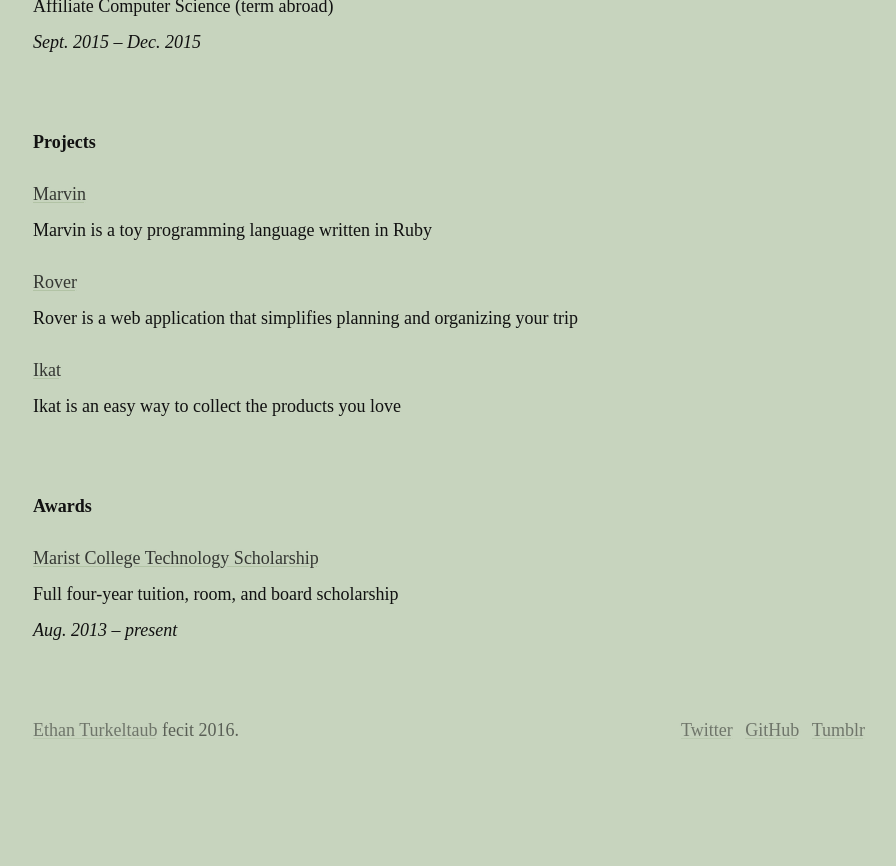
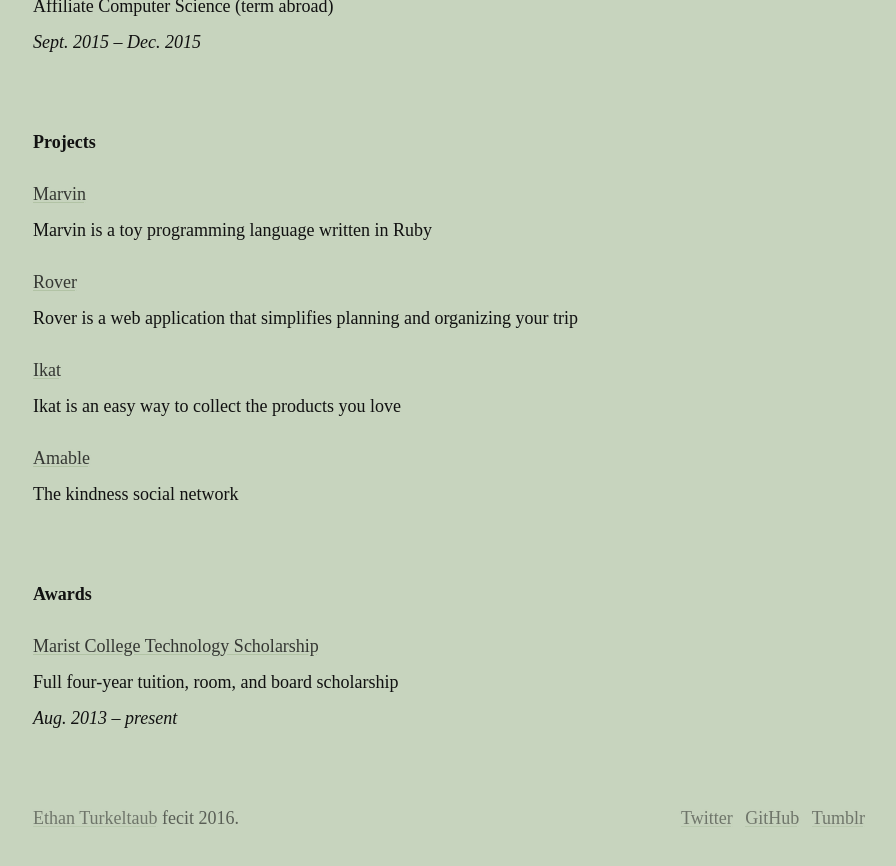
Before and after one commit to ethnt/ethnt.me, a Jekyll site: the page built from information.markdown, in a window 1280 px wide and 900 px high, scrolled down 1412 px. Shown: the top 866 px of the window, without its empty margins (95-991 px from the left). Built offline with Jekyll 4.4.1, drawn with Linux system fonts in a browser that asks for light colours; before the commit the page ends 2224 px from its top, so only the background shows below that.

Commit message:
Updated Information

```diff
--- a/information.markdown
+++ b/information.markdown
@@ -44,6 +44,9 @@ blocks:
   - title: Ikat
     link: https://github.com/bienstudio/ikat
     description: Ikat is an easy way to collect the products you love
+  - title: Amable
+    link: https://github.com/notfreshmen/amable
+    description: The kindness social network
 - title: Awards
   type: entries
   entries:
```
